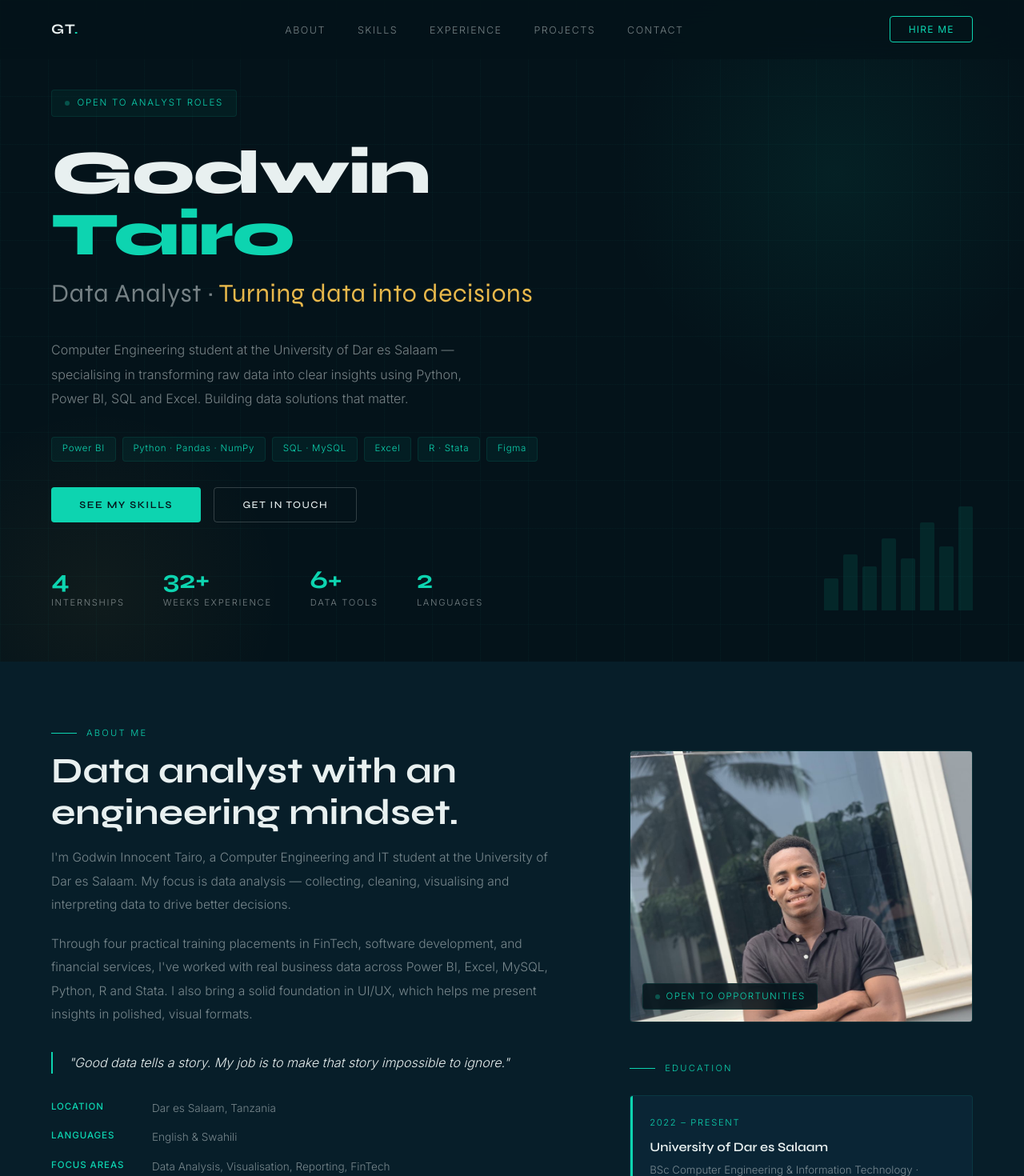
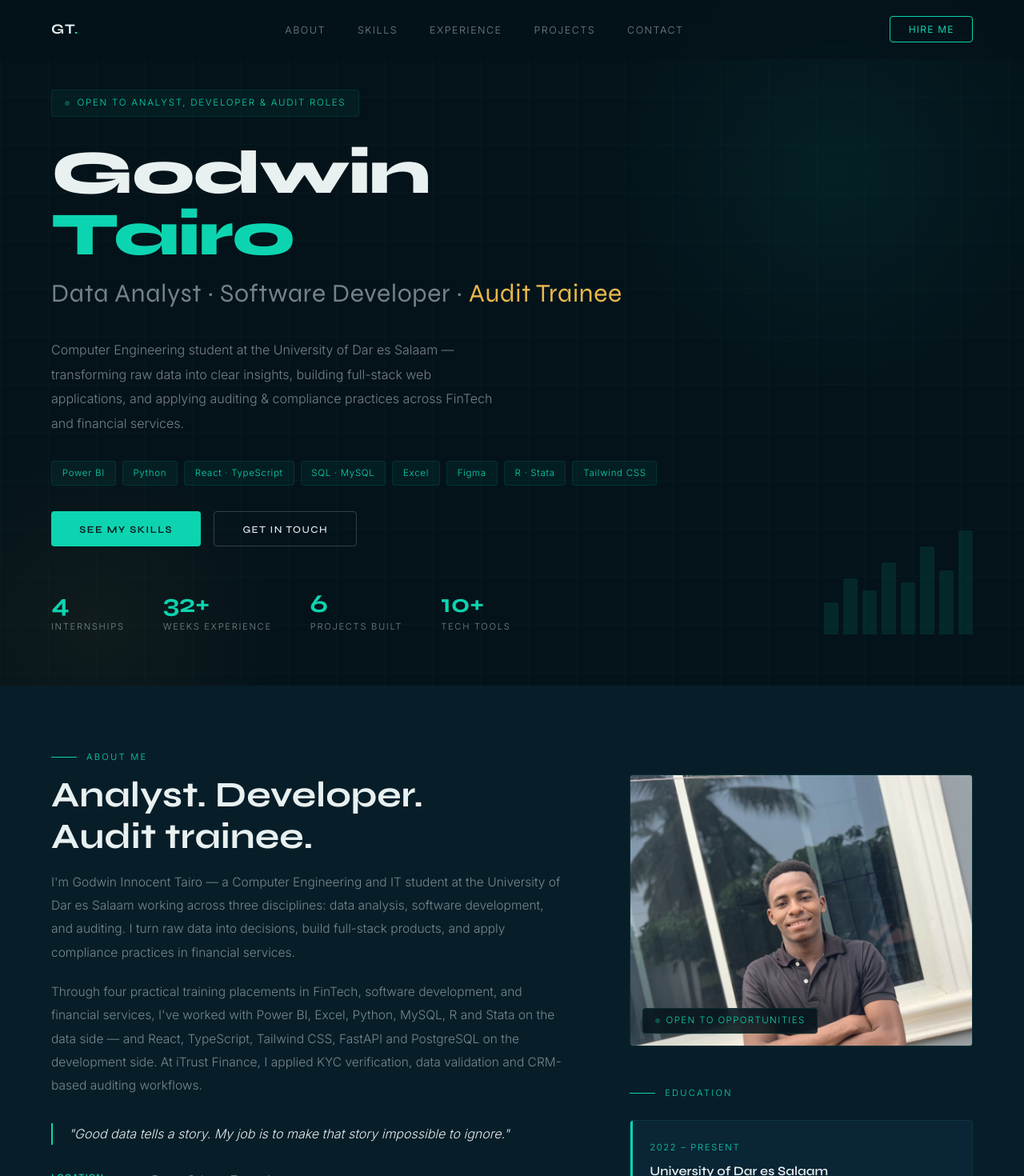
Before and after one commit to godwin105/godwin-portfolio, a React (Vite) app: page / in a window 1280 px wide. Shown: the top 1470 px of the page at 80% size. Built offline with nearby package versions, Linux system fonts and the light colour scheme.

Commit message:
Update roles and the over portfolio

```diff
--- a/src/components/About.jsx
+++ b/src/components/About.jsx
@@ -3,7 +3,7 @@ import styles from './About.module.css'
 const info = [
   { key: 'Location', val: 'Dar es Salaam, Tanzania' },
   { key: 'Languages', val: 'English & Swahili' },
-  { key: 'Focus areas', val: 'Data Analysis, Visualisation, Reporting, FinTech' },
+  { key: 'Focus areas', val: 'Data Analysis · Software Development · Auditing' },
   { key: 'Availability', val: 'Open to full-time & internship roles' },
 ]
 
@@ -23,17 +23,19 @@ export default function About() {
       <div className={styles.grid}>
         {/* Left — bio */}
         <div>
-          <h2 className="section-title">Data analyst with an<br />engineering mindset.</h2>
+          <h2 className="section-title">Analyst. Developer.<br />Audit trainee.</h2>
           <p className={styles.text}>
-            I'm Godwin Innocent Tairo, a Computer Engineering and IT student at the
-            University of Dar es Salaam. My focus is data analysis — collecting, cleaning,
-            visualising and interpreting data to drive better decisions.
+            I'm Godwin Innocent Tairo — a Computer Engineering and IT student at the
+            University of Dar es Salaam working across three disciplines: data analysis,
+            software development, and auditing. I turn raw data into decisions, build
+            full-stack products, and apply compliance practices in financial services.
           </p>
           <p className={styles.text}>
             Through four practical training placements in FinTech, software development, and
-            financial services, I've worked with real business data across Power BI, Excel,
-            MySQL, Python, R and Stata. I also bring a solid foundation in UI/UX, which helps
-            me present insights in polished, visual formats.
+            financial services, I've worked with Power BI, Excel, Python, MySQL, R and Stata
+            on the data side — and React, TypeScript, Tailwind CSS, FastAPI and PostgreSQL on
+            the development side. At iTrust Finance, I applied KYC verification, data
+            validation and CRM-based auditing workflows.
           </p>
           <blockquote className={styles.quote}>
             "Good data tells a story. My job is to make that story impossible to ignore."
--- a/src/components/Hero.jsx
+++ b/src/components/Hero.jsx
@@ -1,12 +1,12 @@
 import styles from './Hero.module.css'
 
-const tools = ['Power BI', 'Python · Pandas · NumPy', 'SQL · MySQL', 'Excel', 'R · Stata', 'Figma']
+const tools = ['Power BI', 'Python', 'React · TypeScript', 'SQL · MySQL', 'Excel', 'Figma', 'R · Stata', 'Tailwind CSS']
 
 const stats = [
   { num: '4', label: 'Internships' },
   { num: '32+', label: 'Weeks experience' },
-  { num: '6+', label: 'Data tools' },
-  { num: '2', label: 'Languages' },
+  { num: '6', label: 'Projects built' },
+  { num: '10+', label: 'Tech tools' },
 ]
 
 const bars = [40, 70, 55, 90, 65, 110, 80, 130]
@@ -34,7 +34,7 @@ export default function Hero() {
       <div className={styles.content}>
         <div className={styles.status}>
           <span className={styles.statusDot} />
-          Open to analyst roles
+          Open to analyst, developer & audit roles
         </div>
 
         <h1 className={styles.name}>
@@ -42,12 +42,13 @@ export default function Hero() {
         </h1>
 
         <p className={styles.title}>
-          Data Analyst · <em>Turning data into decisions</em>
+          Data Analyst · Software Developer · <em>Audit Trainee</em>
         </p>
 
         <p className={styles.desc}>
-          Computer Engineering student at the University of Dar es Salaam — specialising
-          in transforming raw data into clear insights using Python, Power BI, SQL and Excel. Building data solutions that matter.
+          Computer Engineering student at the University of Dar es Salaam — transforming raw data
+          into clear insights, building full-stack web applications, and applying auditing &amp; compliance
+          practices across FinTech and financial services.
         </p>
 
         <div className={styles.tools}>
--- a/src/components/Skills.jsx
+++ b/src/components/Skills.jsx
@@ -27,6 +27,11 @@ const groups = [
     core: true,
   },
   {
+    title: 'Auditing & Compliance',
+    chips: ['KYC Verification', 'Data Validation', 'CRM Systems', 'Compliance Documentation', 'Data Quality Management'],
+    core: true,
+  },
+  {
     title: 'Soft Skills',
     chips: ['Communication', 'Problem Solving', 'Teamwork', 'Time Management', 'Leadership'],
     core: true,
@@ -48,7 +53,7 @@ export default function Skills() {
     <section className={styles.skills} id="skills">
       <p className="section-label">Technical skills</p>
 
-      <h2 className="section-title">My data toolkit.</h2>
+      <h2 className="section-title">My toolkit — data, dev & audit.</h2>
 
       <div className={styles.layout}>
         {/* Skill chips */}
```
